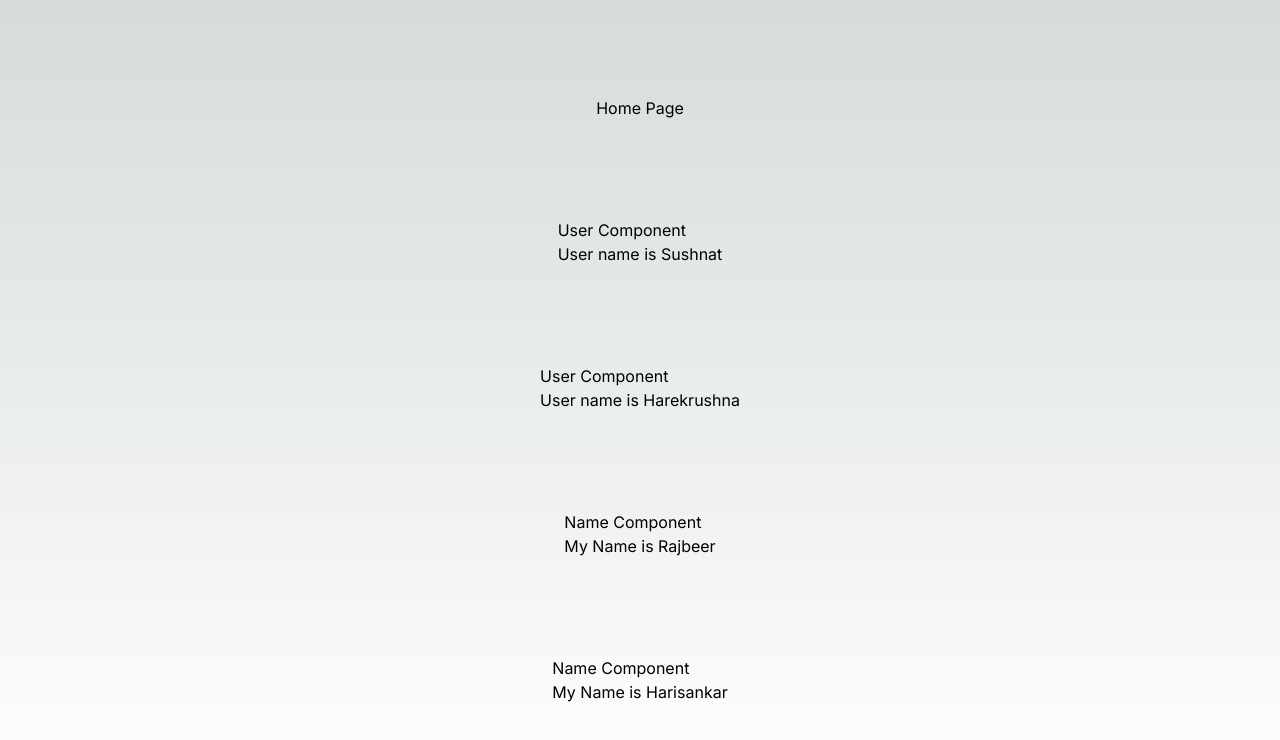
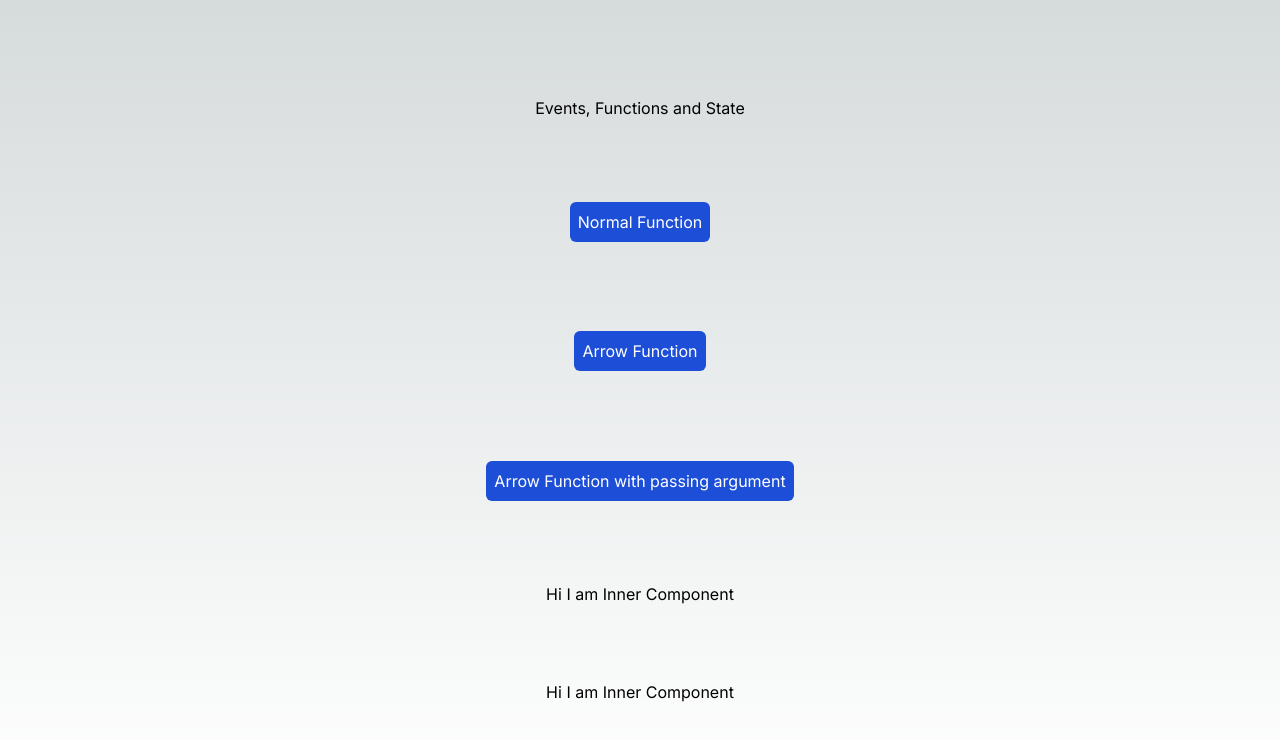
Before and after one commit to sushantapatra/next-tutorial, a Next.js app: page / in a window 1280 px wide. Shown: the top 740 px of the page. Built offline with nearby package versions, Linux system fonts and the light colour scheme.

Commit message:
Events, Functions,State, and Inner Componet calling on Next.Js

```diff
--- a/src/app/page.js
+++ b/src/app/page.js
@@ -1,13 +1,53 @@
+"use client";
+import { useState } from "react";
 import styles from "./page.module.css";
+
 export default function Home() {
+	const [name, setName] = useState("");
+	function Greeting() {
+		alert("Welcome to Next");
+	}
+	const Hello = () => {
+		alert("Hello, How are you.");
+	};
+	const Name = (username) => {
+		setName(username);
+		alert("My name is :" + username);
+	};
+	//component ke  andar component
+	const InnerComponent = () => {
+		return (
+			<div>
+				<h1>Hi I am Inner Component</h1>
+			</div>
+		);
+	};
 	return (
 		<main className={styles.main}>
-			<h1>Home Page</h1>
-			{/** Data passing in component */}
-			<User name="Sushnat" />
-			<User name="Harekrushna" />
-			<Name name="Rajbeer" />
-			<Name name="Harisankar" />
+			<h1>Events, Functions and State {name}</h1>
+			<button
+				className="bg-blue-700 text-white rounded-md p-2 m-2"
+				onClick={() => Greeting()}
+			>
+				Normal Function
+			</button>
+			<button
+				className="bg-blue-700 text-white rounded-md p-2 m-2"
+				onClick={Hello}
+			>
+				Arrow Function
+			</button>
+			<button
+				className="bg-blue-700 text-white rounded-md p-2 m-2"
+				onClick={() => Name("Sushanta")}
+			>
+				Arrow Function with passing argument
+			</button>
+
+			{/** Inner Componet calling as normal way*/}
+			<InnerComponent />
+			{/** Inner Componet calling as a function*/}
+			{InnerComponent()}
 		</main>
 	);
 }
@@ -15,23 +55,3 @@ export default function Home() {
 /**
  *Data passing in component
  */
-//without object disturaction
-const Name = (props) => {
-	return (
-		<div>
-			<h1>Name Component</h1>
-			<h1>My Name is {props.name}</h1>
-		</div>
-	);
-};
-
-// object disstructing
-const User = ({ name }) => {
-	console.log(name);
-	return (
-		<div>
-			<h1>User Component</h1>
-			<h1>User name is {name}</h1>
-		</div>
-	);
-};
```
